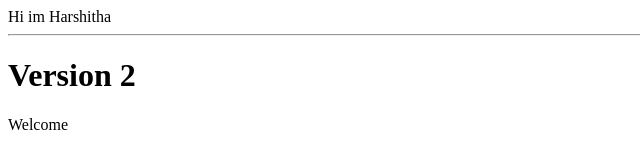
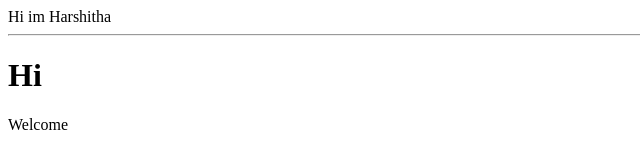
Before and after one commit to harshi1811/portfolio, a plain HTML site: page about.html in a window 1280 px wide. Shown: the whole page, without its empty margins (0-640 px from the left). Drawn offline with Linux system fonts and the light colour scheme.

Commit message:
updating index.html

```diff
--- a/about.html
+++ b/about.html
@@ -5,7 +5,7 @@
 <body>
 Hi im Harshitha
 <hr>
-<h1>Version 2</h1>
+<h1>Hi</h1>
 <p>Welcome</p>
 </body>
 
```
Also changed, not shown: index.html (+1 -0 lines).
